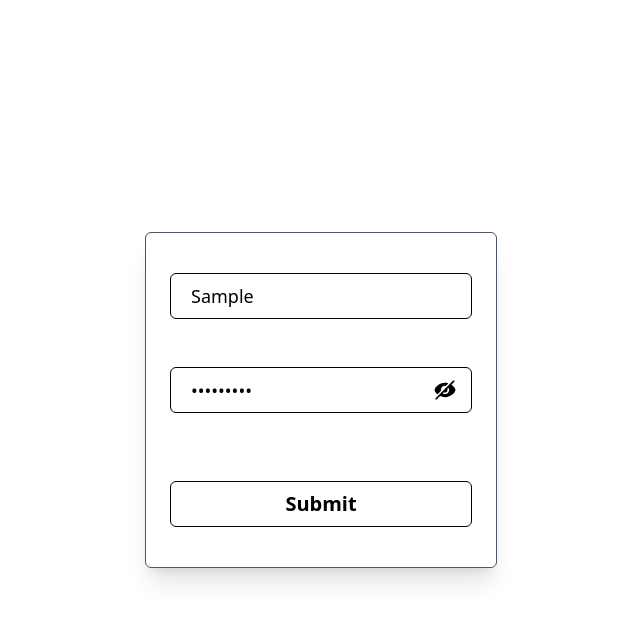
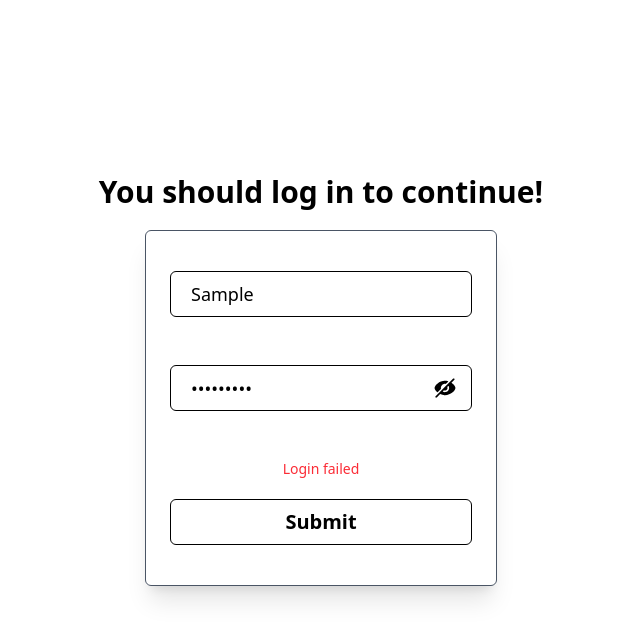
Before and after one commit to Riviets/store-react, a React (Vite) app: page /login in a window 1280 px wide. Both pictures are taken after typing "Sample", "Sample123" into the empty fields and a click on the button "Submit". Shown: the top 640 px of the page, without its empty margins (319-959 px from the left). Built offline with nearby package versions, Linux system fonts and the light colour scheme; no server answers.

Commit message:
Added the ProtectedRoute components to allow access only for logged in users

```diff
--- a/src/App.jsx
+++ b/src/App.jsx
@@ -1,6 +1,7 @@
 import Products from "./pages/Products";
 import { QueryClientProvider, QueryClient } from "@tanstack/react-query";
 import { createBrowserRouter, RouterProvider } from "react-router-dom";
+import ProtectedRoute from "./components/ProtectedRoute";
 import ProductPage from "./pages/ProductPage";
 import Login from "./pages/Login";
 
@@ -9,11 +10,19 @@ const queryClient = new QueryClient();
 const router = createBrowserRouter([
   {
     path: "/",
-    element: <Products />,
+    element: (
+      <ProtectedRoute>
+        <Products />
+      </ProtectedRoute>
+    ),
   },
   {
     path: "/product-page/:productId",
-    element: <ProductPage />,
+    element: (
+      <ProtectedRoute>
+        <ProductPage />
+      </ProtectedRoute>
+    ),
   },
   {
     path: "/login",
--- a/src/components/LoginForm.jsx
+++ b/src/components/LoginForm.jsx
@@ -5,6 +5,7 @@ import { z } from "zod";
 import { eyeClosedIcon, eyeIcon } from "../constants/icons";
 import { useEffect, useState } from "react";
 import { authService } from "../services/api/authService";
+import { useNavigate } from "react-router-dom";
 
 const validationSchema = z.object({
   username: z.string().min(4).max(16),
@@ -20,14 +21,22 @@ const LoginForm = () => {
   } = useForm({ resolver: zodResolver(validationSchema) });
 
   const [isPasswordVisible, setIsPasswordVisible] = useState(false);
+  const [isAuthError, setIsAuthError] = useState(false);
+  const navigate = useNavigate();
 
   useEffect(() => {
     setFocus("username");
   }, []);
 
   const onSubmit = async (data) => {
-    const response = await authService.login(data);
-    localStorage.setItem("accessToken", response.token);
+    try {
+      setIsAuthError(false);
+      const response = await authService.login(data);
+      localStorage.setItem("accessToken", response.token);
+      navigate("/");
+    } catch (error) {
+      setIsAuthError(true);
+    }
   };
 
   return (
@@ -67,12 +76,15 @@ const LoginForm = () => {
           <p className="text-red-500">{errors.password?.message}</p>
         </div>
       </div>
+      <div className="min-h-[1.5rem] text-sm">
+        {isAuthError && <p className="text-red-500 text0sm">Login failed</p>}
+      </div>
       <Button
         text={"Submit"}
         type={"submit"}
         isDisabled={isSubmitting}
         className={
-          "mt-5 w-full hover:bg-zinc-700 hover:text-white disabled:bg-gray-600 disabled:text-white"
+          "w-full hover:bg-zinc-700 hover:text-white disabled:bg-gray-600 disabled:text-white"
         }
       />
     </form>
--- a/src/components/ProtectedRoute.jsx
+++ b/src/components/ProtectedRoute.jsx
@@ -1,5 +1,11 @@
+import { Navigate } from "react-router-dom";
+
 const ProtectedRoute = ({ children }) => {
-  return <div>ProtectedRoute</div>;
+  const isAuthenticated = localStorage.getItem("accessToken");
+  if (isAuthenticated) {
+    return children;
+  }
+  return <Navigate to={"/login"} />;
 };
 
 export default ProtectedRoute;
--- a/src/pages/Login.jsx
+++ b/src/pages/Login.jsx
@@ -3,8 +3,13 @@ import LoginForm from "../components/LoginForm";
 
 const Login = () => {
   return (
-    <section className="container section-padding flex-center h-screen">
-      <LoginForm />
+    <section className="container section-padding h-screen flex-center">
+      <div className="flex flex-col gap-5 items-center -translate-y-5">
+        <p className="font-bold max-w-[50vw] text-3xl">
+          You should log in to continue!
+        </p>
+        <LoginForm />
+      </div>
     </section>
   );
 };
```
